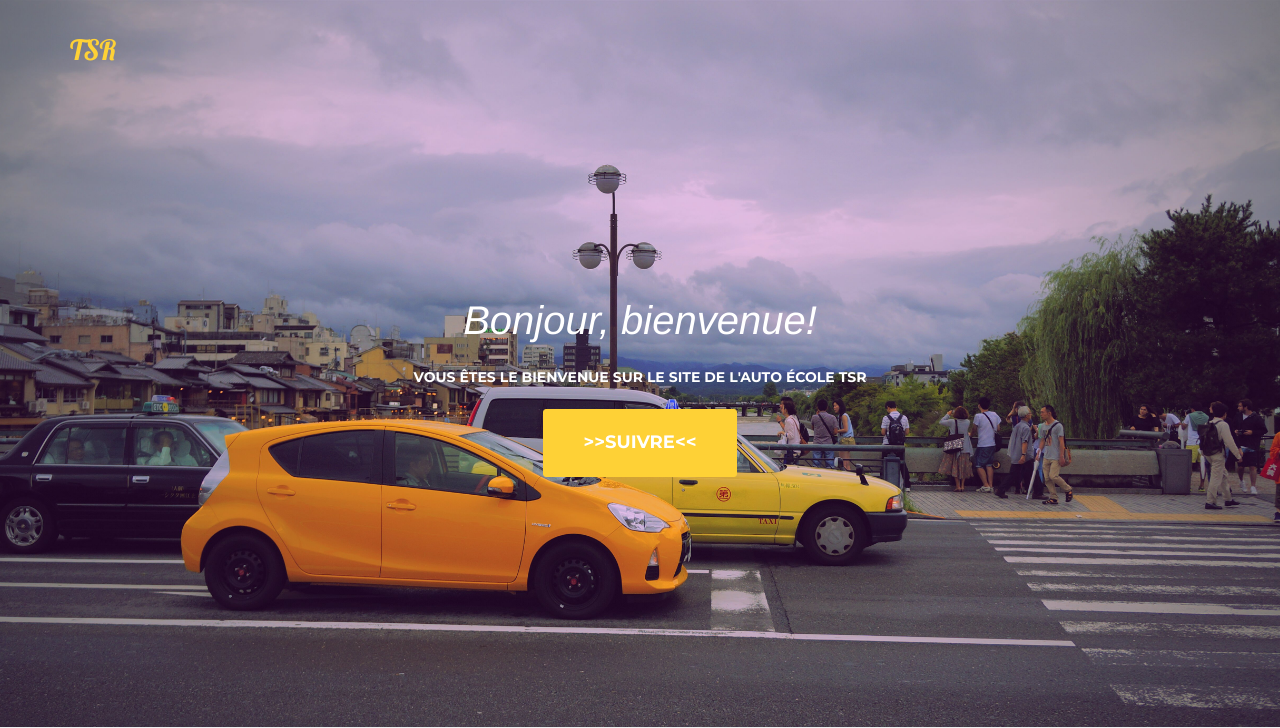
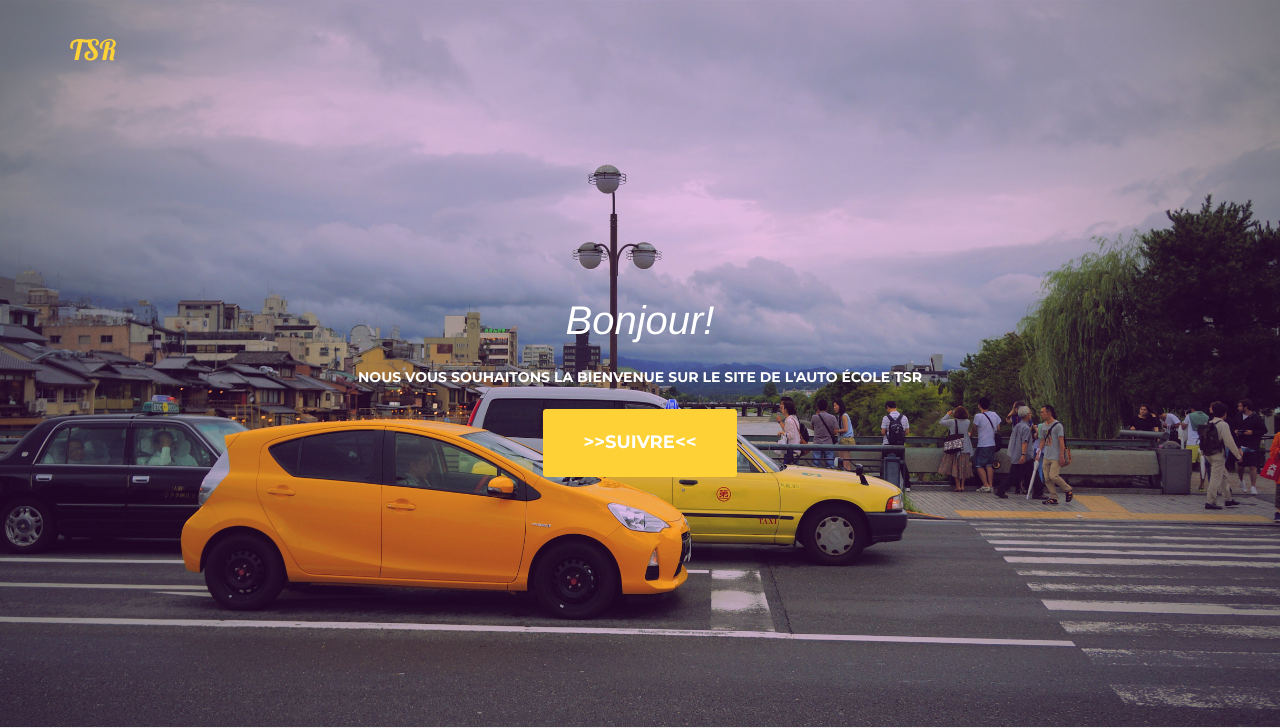
Before and after one commit to toeiazarothis/TSR, a PHP site: page /TSR/beta/index.php in a window 1280 px wide. Shown: the top 728 px of the page. Run offline with PHP 8.4, Linux system fonts and the light colour scheme; some libraries are stand-ins or nearby versions; some web fonts are replaced.

Commit message:
Update index.php

```diff
--- a/beta/index.php
+++ b/beta/index.php
@@ -70,9 +70,9 @@
     <header>
       <div class="container">
         <div class="intro-text">
-          <div class="intro-lead-in">Bonjour, bienvenue!</div>
+          <div class="intro-lead-in">Bonjour!</div>
           <div class="intro-heading">
-            <p>Vous êtes le bienvenue sur le site de l'auto école TSR</p>
+            <p>Nous vous souhaitons la bienvenue sur le site de l'auto école TSR</p>
             <a href="#Information" class="page-scroll btn btn-xl">&gt;&gt;SUIVRE&lt;&lt;</a>
           </div>
         </div>
```
